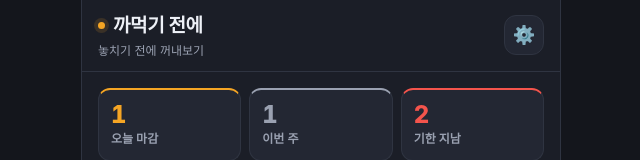
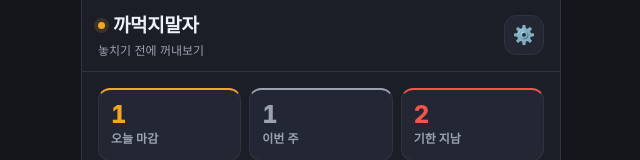
Before and after one commit to jxding-dev/deadline-drawer, a React (Vite) app: page / in a window 1280 px wide. Shown: the top 160 px of the page, without its empty margins (319-959 px from the left). Built offline with nearby package versions, Linux system fonts and the light colour scheme.

Commit message:
Rename app title

```diff
--- a/index.html
+++ b/index.html
@@ -14,8 +14,8 @@
     <meta name="mobile-web-app-capable" content="yes" />
     <meta name="apple-mobile-web-app-capable" content="yes" />
     <meta name="apple-mobile-web-app-status-bar-style" content="black-translucent" />
-    <meta name="apple-mobile-web-app-title" content="까먹기" />
-    <title>까먹기 전에</title>
+    <meta name="apple-mobile-web-app-title" content="까먹지말자" />
+    <title>까먹지말자</title>
   </head>
   <body>
     <div id="root"></div>
--- a/src/components/AppHeader.jsx
+++ b/src/components/AppHeader.jsx
@@ -4,7 +4,7 @@ export default function AppHeader({ onOpenSettings }) {
   return (
     <header className="app-header">
       <div className="app-header__titles">
-        <h1 className="app-header__name">까먹기 전에</h1>
+        <h1 className="app-header__name">까먹지말자</h1>
         <p className="app-header__tagline">놓치기 전에 꺼내보기</p>
       </div>
       {onOpenSettings && (
--- a/src/pages/SettingsPage.jsx
+++ b/src/pages/SettingsPage.jsx
@@ -174,7 +174,7 @@ export default function SettingsPage({
           <dl className="info-list">
             <div className="info-list__row">
               <dt>앱 이름</dt>
-              <dd>까먹기 전에</dd>
+              <dd>까먹지말자</dd>
             </div>
             <div className="info-list__row">
               <dt>저장 방식</dt>
```
Also changed, not shown: public/manifest.webmanifest.
